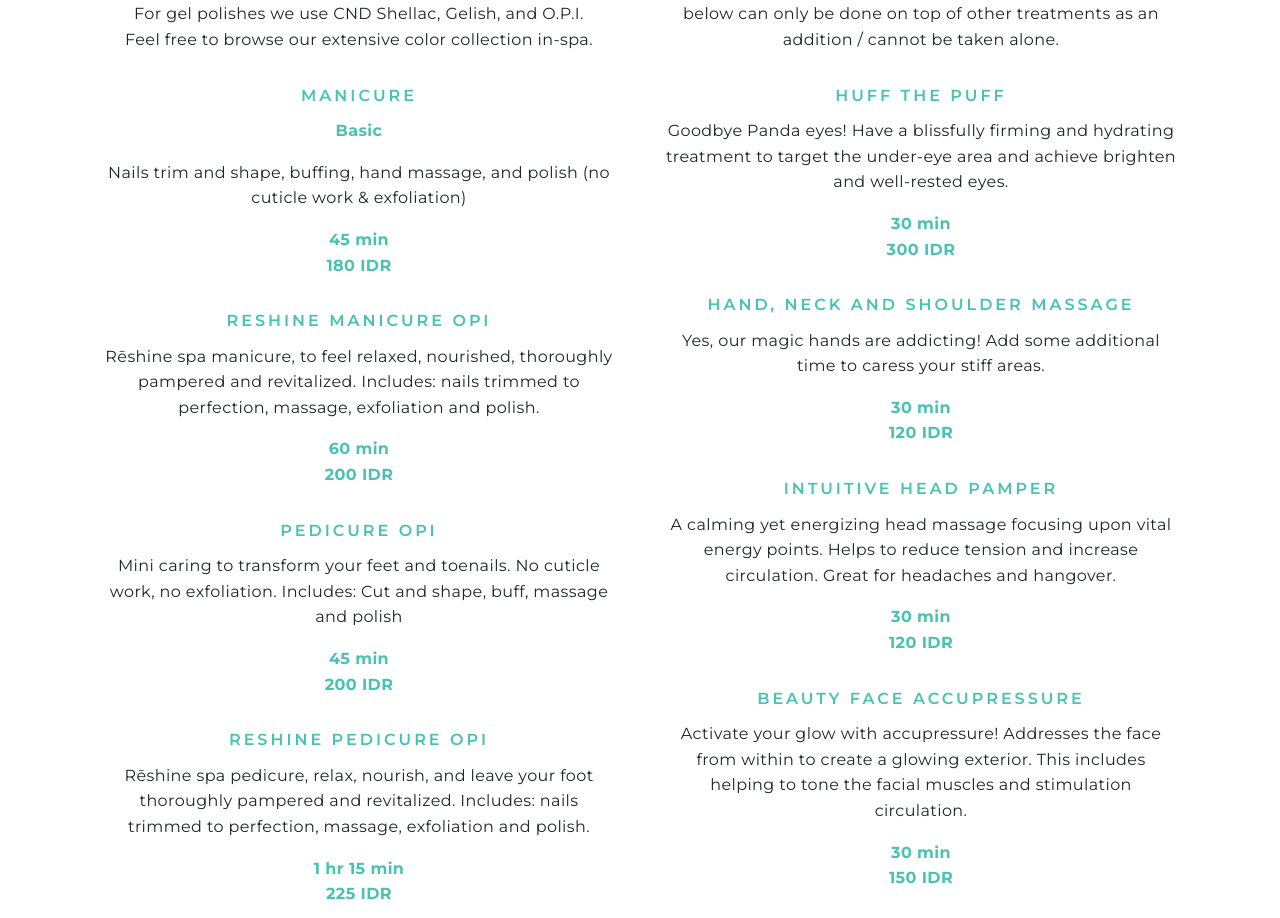
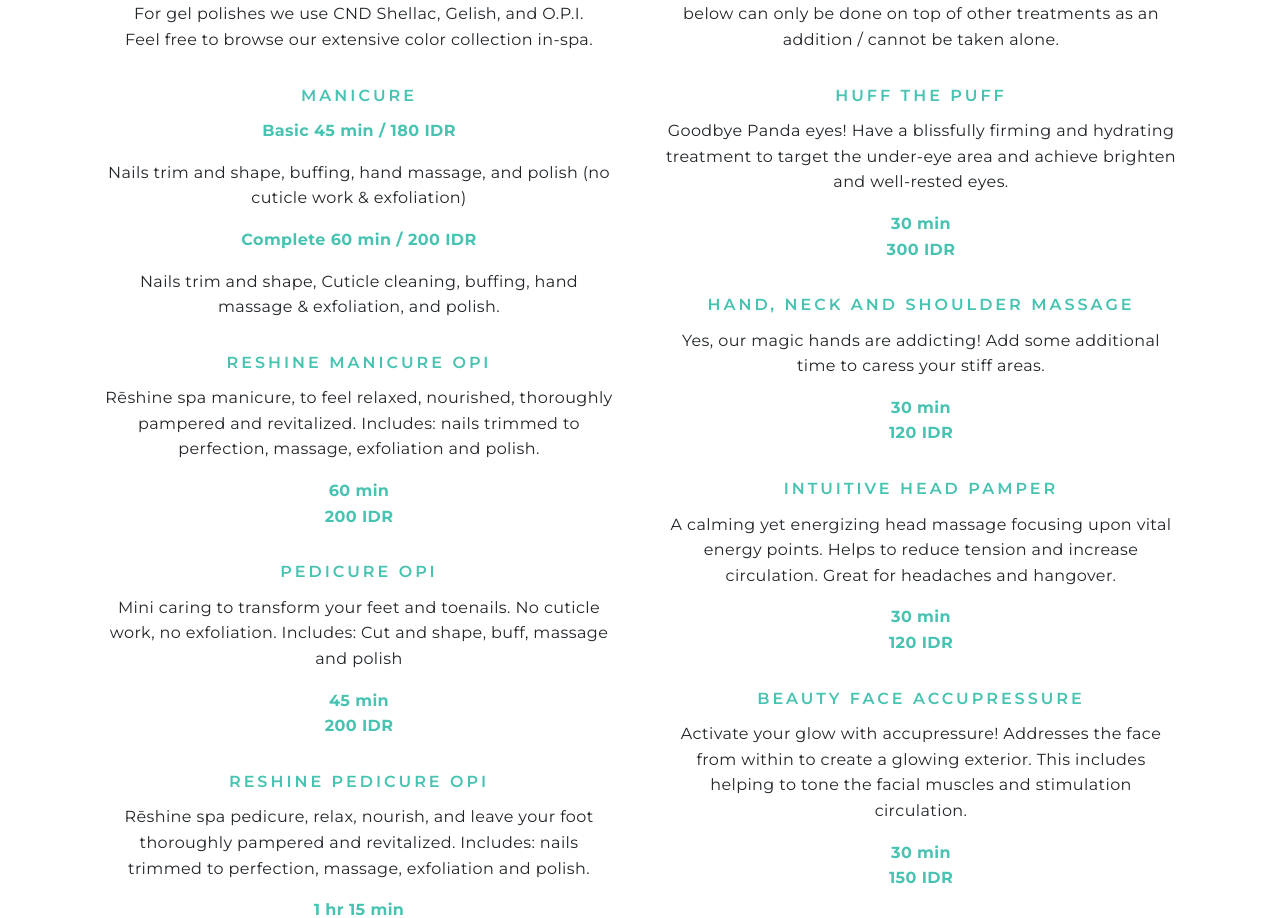
Before and after one commit to aldipee/redayspa, a Next.js app: page /treatment-menu in a window 1280 px wide. Shown: the part 4303-5221 px from the top of the page. Built offline with nearby package versions, Linux system fonts and the light colour scheme.

Commit message:
manicure add

```diff
--- a/pages/treatment-menu.js
+++ b/pages/treatment-menu.js
@@ -392,15 +392,16 @@ export default function Home() {
                       <div className='text-center mb30'>
                         <div className='sm-heading'>MANICURE</div>
                         <p className='font-bold green'>
-                          Basic
+                          Basic 45 min / 180 IDR
                         </p>
                         <p>
                           Nails trim and shape, buffing, hand massage, and polish (no cuticle work & exfoliation)
                         </p>
                         <p className='font-bold green'>
-                          45 min
-                          <br />
-                          180 IDR
+                          Complete 60 min / 200 IDR
+                        </p>
+                        <p>
+                          Nails trim and shape, Cuticle cleaning, buffing, hand massage & exfoliation, and polish.
                         </p>
                       </div>
                       <div className='text-center mb30'>
```
